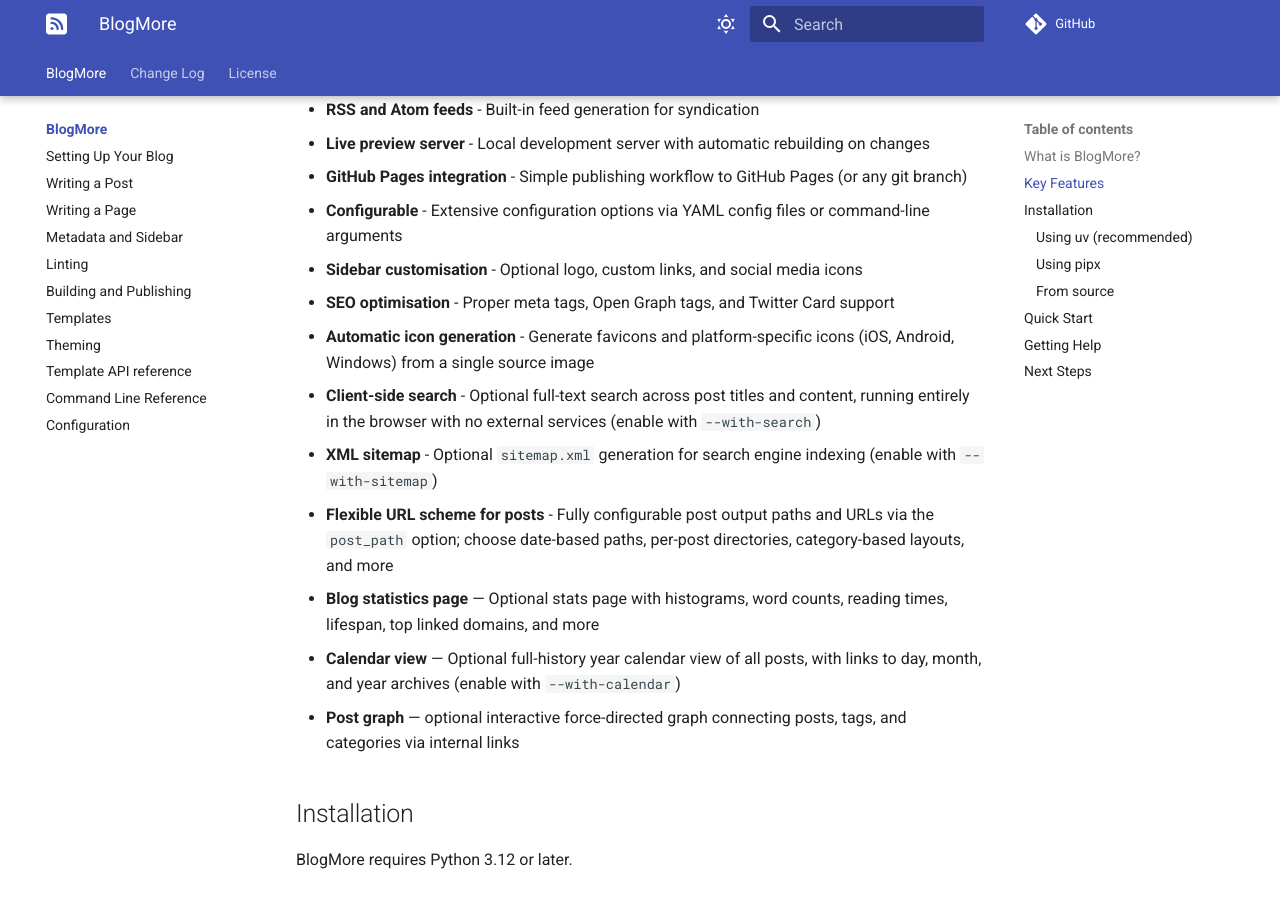
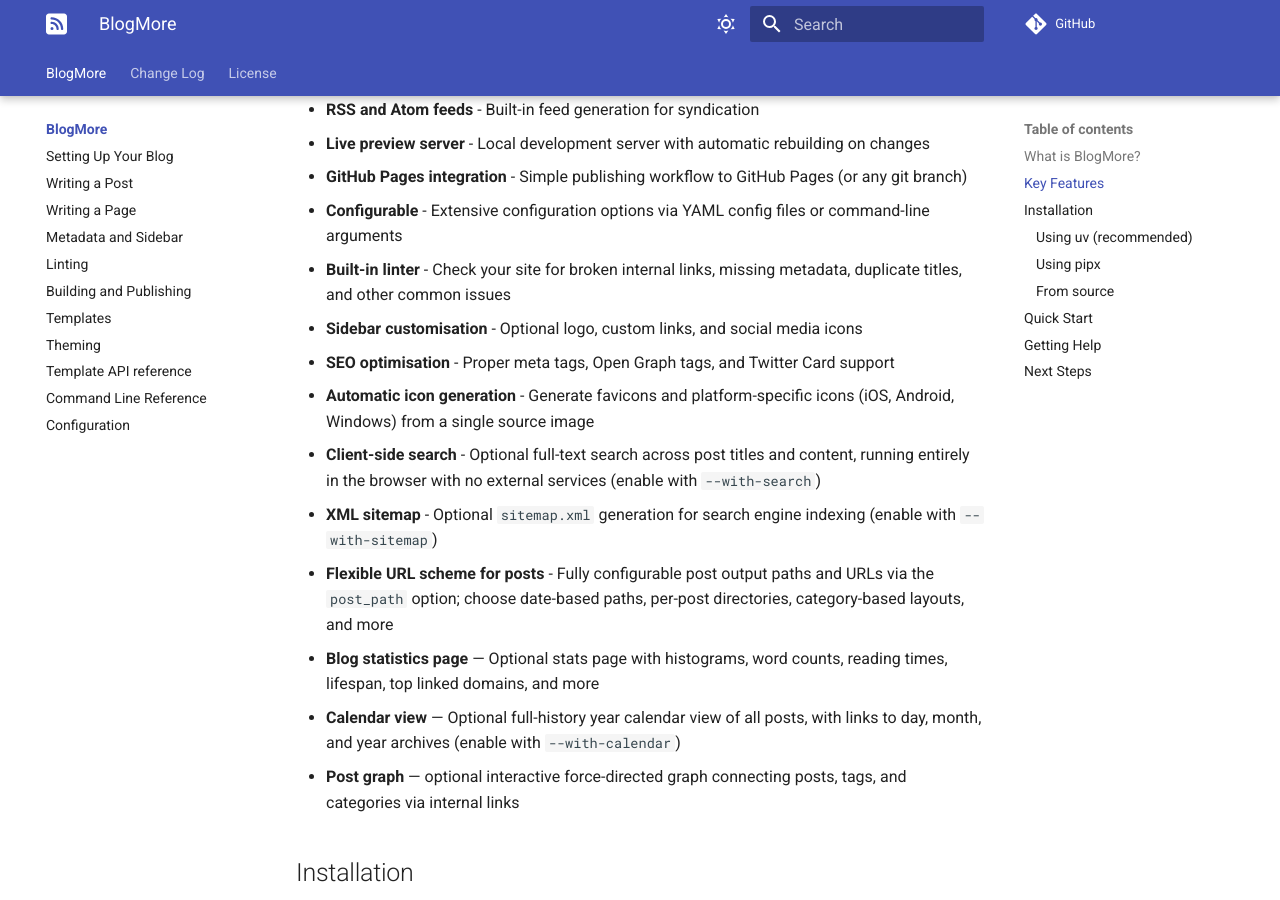
Before and after one commit to davep/blogmore, an MkDocs documentation site: the page built from docs/index.md, in a window 1280 px wide and 900 px high, scrolled down 935 px. Built offline with MkDocs 1.6.1 and Material for MkDocs 9.7.7, drawn with Linux system fonts in a browser that asks for light colours; comment, search, counter and statistics services are not loaded.

Commit message:
Add the linter to the key feature lists

```diff
--- a/docs/index.md
+++ b/docs/index.md
@@ -23,6 +23,7 @@
 - **Live preview server** - Local development server with automatic rebuilding on changes
 - **GitHub Pages integration** - Simple publishing workflow to GitHub Pages (or any git branch)
 - **Configurable** - Extensive configuration options via YAML config files or command-line arguments
+- **Built-in linter** - Check your site for broken internal links, missing metadata, duplicate titles, and other common issues
 - **Sidebar customisation** - Optional logo, custom links, and social media icons
 - **SEO optimisation** - Proper meta tags, Open Graph tags, and Twitter Card support
 - **Automatic icon generation** - Generate favicons and platform-specific icons (iOS, Android, Windows) from a single source image
```
Also changed, not shown: README.md (+2 -0 lines).
